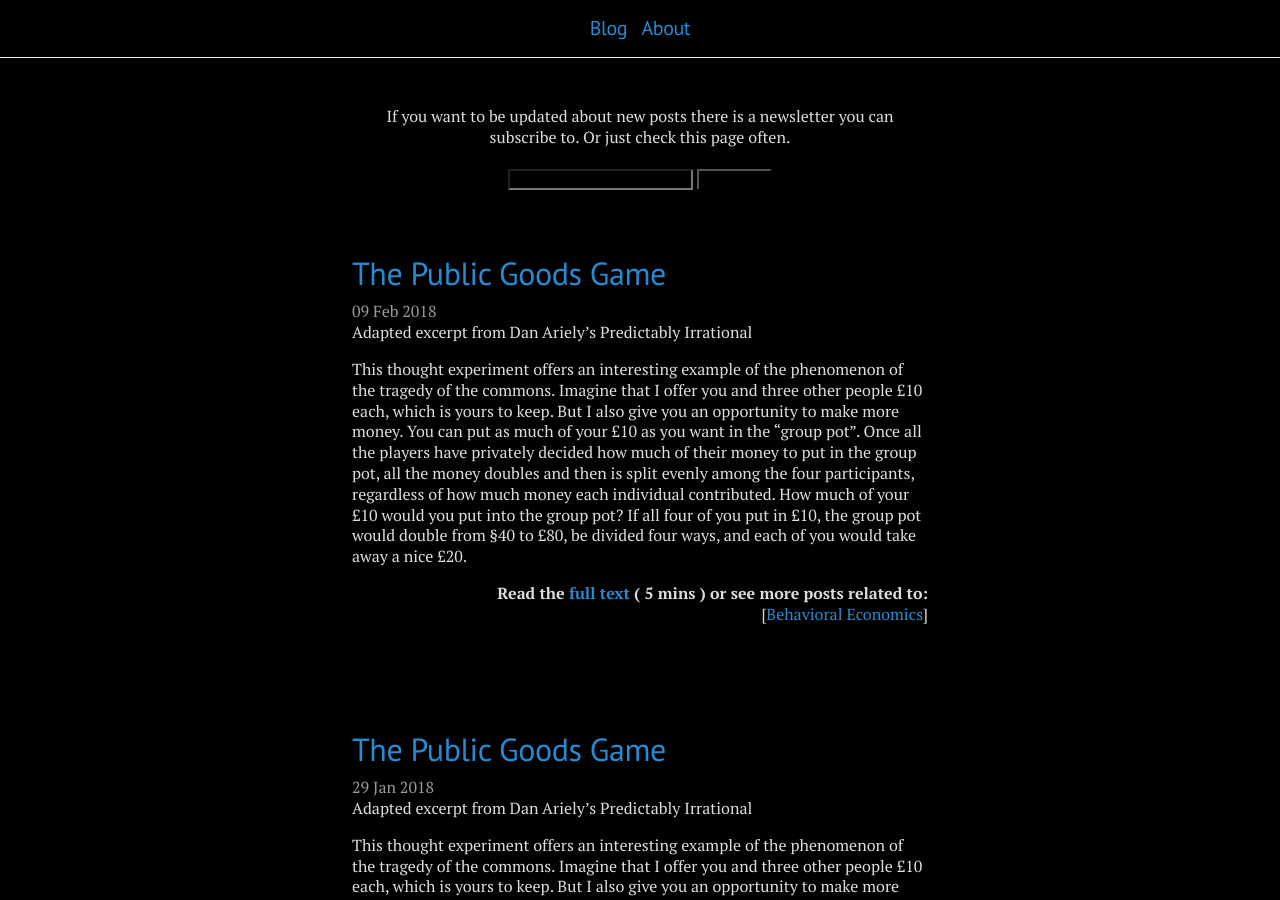
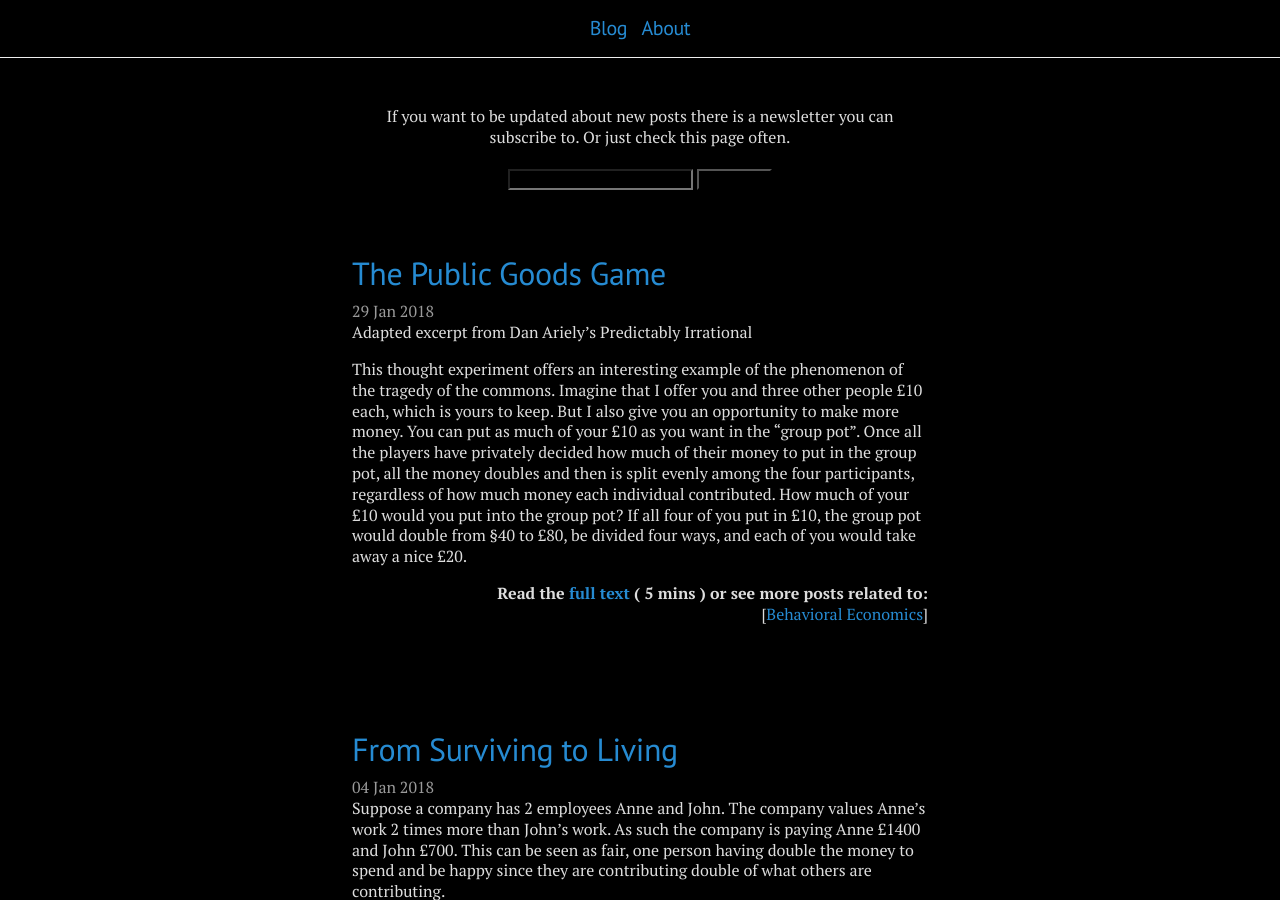
Before and after one commit to migueltorrescosta/migueltorrescosta.github.io, a Jekyll site: the page built from index.md, in a window 1280 px wide and 900 px high. Built offline with Jekyll 4.4.1, drawn with Linux system fonts in a browser that asks for light colours; formulas are drawn with MathJax 3.

Commit message:
Fixed content in the yet to publish post

```diff
--- a/_posts/2018-02-09-Suprious-Correlations.md
+++ b/_posts/2018-02-09-Suprious-Correlations.md
@@ -2,19 +2,7 @@
 layout: post
 title: The Public Goods Game
 category: [Behavioral Economics]
-published: true
+published: false
 ---
 
-Adapted excerpt from Dan Ariely's Predictably Irrational
-
-This thought experiment offers an interesting example of the phenomenon of the tragedy of the commons. Imagine that I offer you and three other people £10 each, which is yours to keep. But I also give you an opportunity to make more money. You can put as much of your £10 as you want in the "group pot". Once all the players have privately decided how much of their money to put in the group pot, all the money doubles and then is split evenly among the four participants, regardless of how much money each individual contributed. How much of your £10 would you put into the group pot? If all four of you put in £10, the group pot would double from §40 to £80, be divided four ways, and each of you would take away a nice £20.
-
 <!--excerpt ends here-->
-
-So lets So let's say  you put in your £10, thinking that the other players will do the same. Once the pot is divided, however, you only get £15 back, not @20. What happened? It turns out that one of the other players, Bernie, decided to cheat. At the beginning of the game, Bernie realized that he would make the most money if he withheld his £10 while everyone else contributed to the central pot. So Bernie kept his £10 while the other three players placed their £10 in the central pot, making the total £30. This doubled for a total of £60, subsequently split four ways (remember, Bernie gets the proceeds of the group pot, whether or not he contributes), and each of the three contributors get £¹5. Bernie, meanwhile, makes out with £25 ( his original £10 plus £15 from the split), more than any other player.
-
-Now, let's say you get a chance to play the same game again with the same players ( I give you all new £10 bills). How would you play this time? You don't want to be too trusting because you know Bernie might defect again. So you only put in 4£. It turns out that the other three players feel the same way and make the same decision, making the total in the group's pot £12 (Bernie again does not put in any money). The pot doubles to £24, which is split evenly among four people. Each of the three contributing players gets £6 (In addition to the 6£ they kept for themselves), while Bernie winds up with £16 in total.
-
-Now, your trust has been eroded. You play a few more games, but you don't put in any of your money.Each time you end up with the 10£ you started with. You don't lose anything, but since you don't trust others to behave in a cooperative way (and neither do the other players), you don't gain anything either. In contrast, if you and the others had acted cooperatively, each of you would have wound up with as much as @20 per game.
-
-Viewed this way, the Public Goods Game illustrates how we, as a society, share the public good of trust. When we all cooperate, trust is high and the total value to society is maximal. But distrust is infectious. When we see people defect by lying in their ads, proposing scams, etc., we start acting similarly: trust deteriorates, and everybody loses, including the individuals who initially gained from their selfish acts.
```
